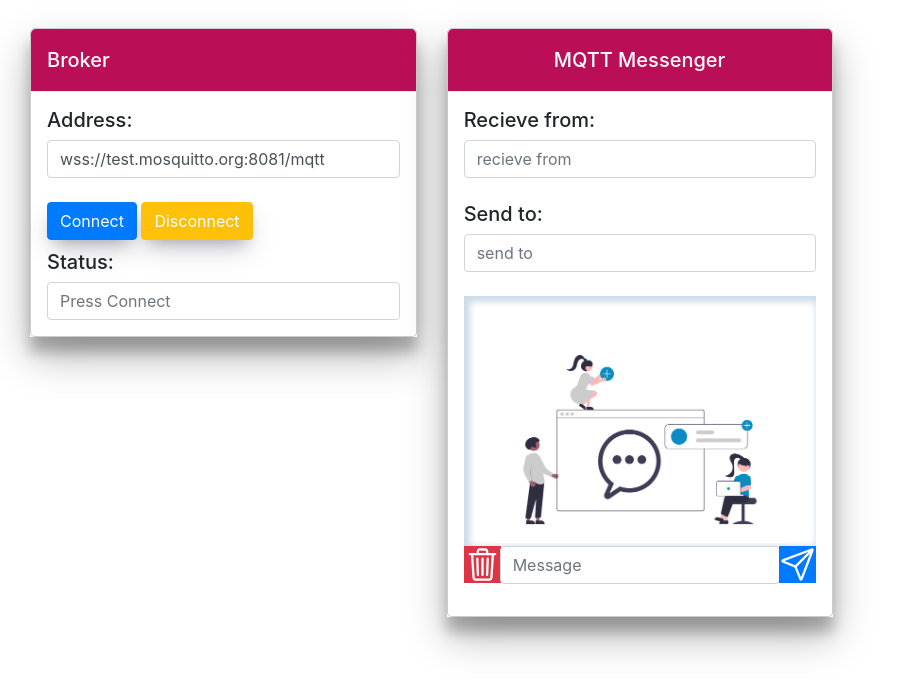
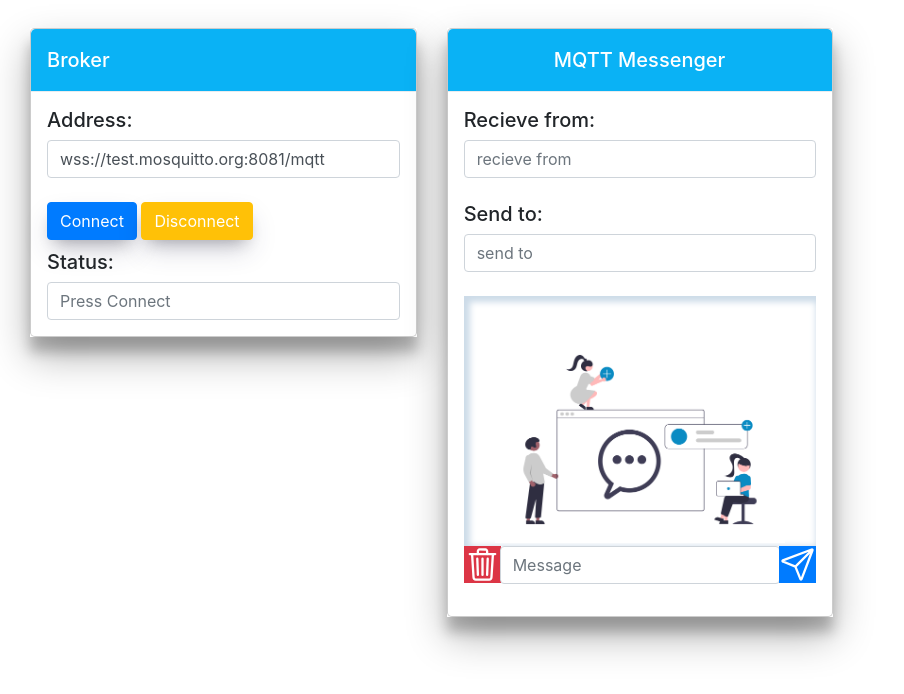
Before and after one commit to carl6227/mqttMessenger, a website: page index.html in a window 1280 px wide. Shown: the whole page, without its empty margins (0-904 px from the left). Drawn offline with nearby package versions, Linux system fonts and the light colour scheme.

Commit message:
Update index.css

```diff
--- a/index.css
+++ b/index.css
@@ -1,7 +1,7 @@
 
 
  .modal-header {
-     background-color:#ba0f56;
+     background-color:#0ab2f5;
      color: white;
  }
 
```
